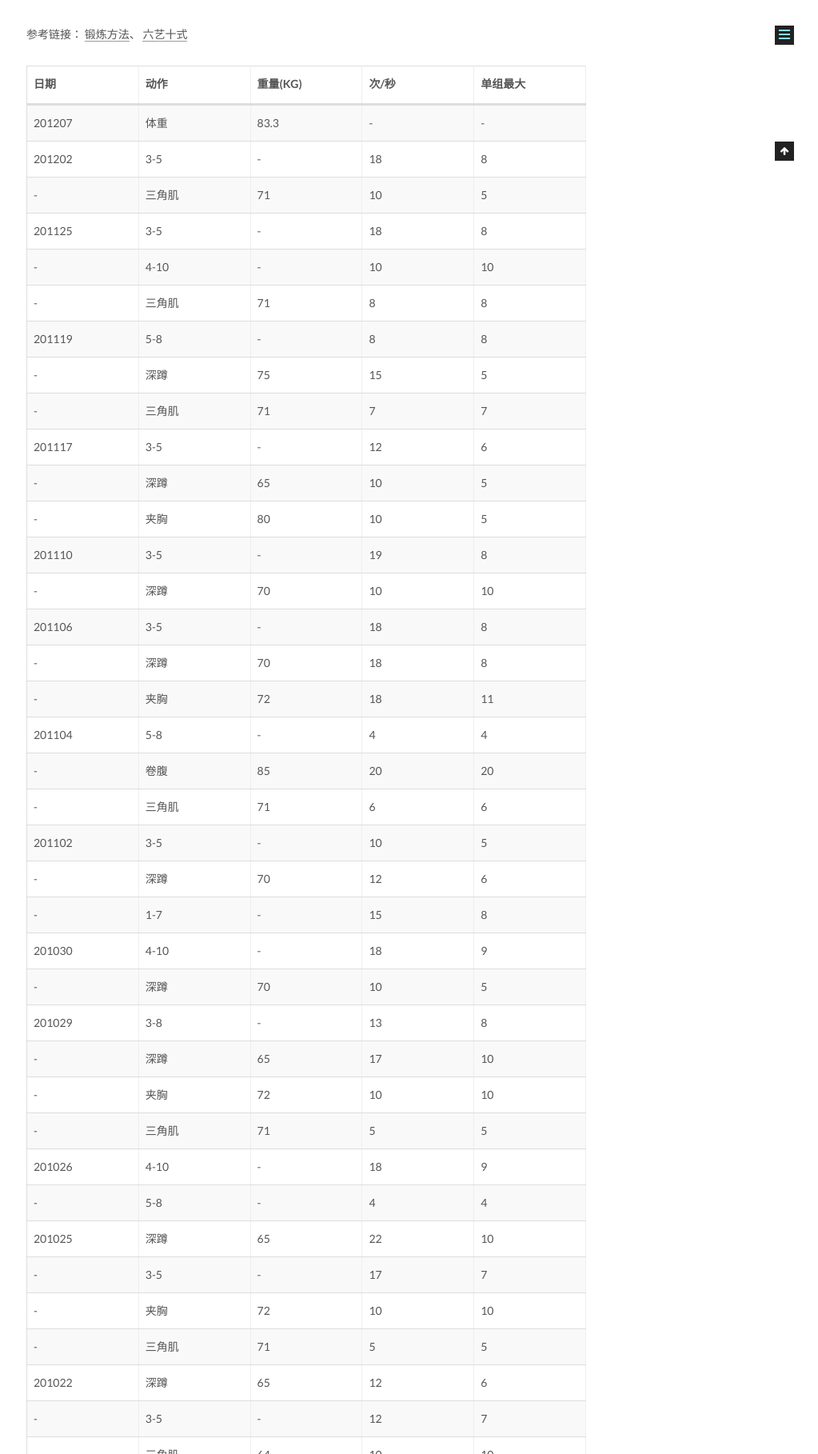
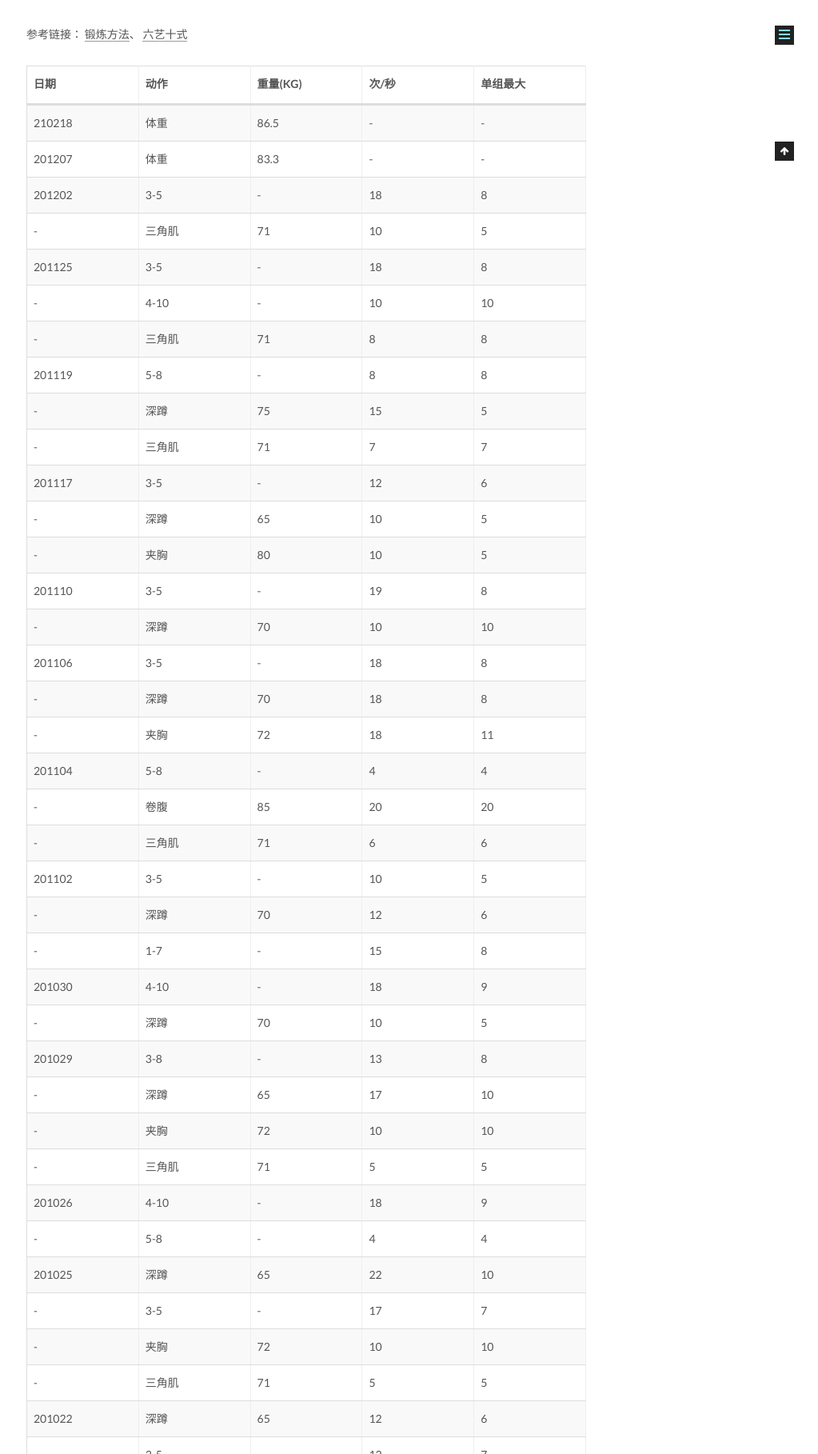
Before and after one commit to CodeHunter2006/CodeHunter2006.github.io, a Jekyll site: the page built from _posts/2020-06-01-Fitness_Record.md, in a window 1280 px wide, cut to the strip 799-2617 px from the top of the page. Shown: the whole strip at 80% size, without its empty margins (257-1280 px from the left). Built offline with Jekyll 4.4.1, drawn with Linux system fonts in a browser that asks for light colours.

Commit message:
[doc]: add contents.

```diff
--- a/_posts/2020-06-01-Fitness_Record.md
+++ b/_posts/2020-06-01-Fitness_Record.md
@@ -14,6 +14,7 @@ tags: Healthy
 
 | 日期   | 动作     | 重量(KG) | 次/秒 | 单组最大 |
 | ------ | -------- | -------- | ----- | -------- |
+| 210218 | 体重     | 86.5     | -     | -        |
 | 201207 | 体重     | 83.3     | -     | -        |
 | 201202 | 3-5      | -        | 18    | 8        |
 | -      | 三角肌   | 71       | 10    | 5        |
```
